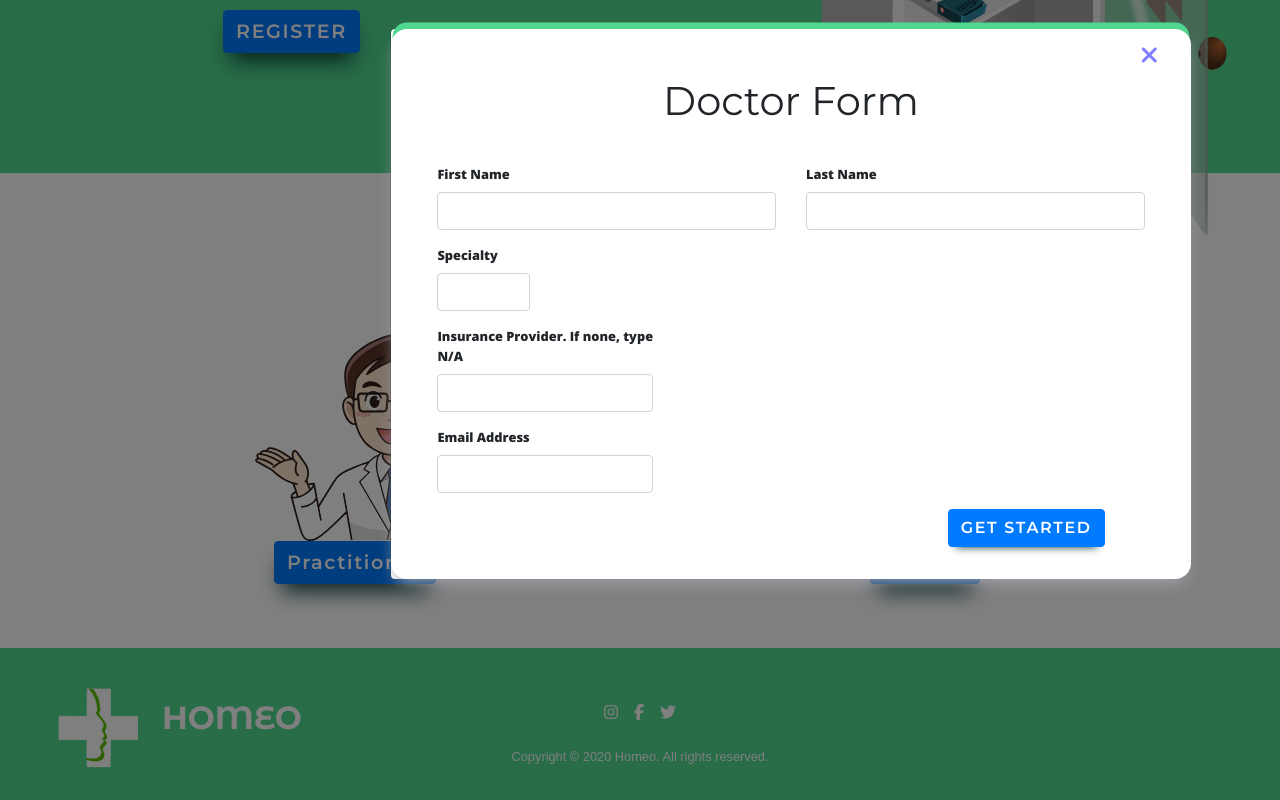
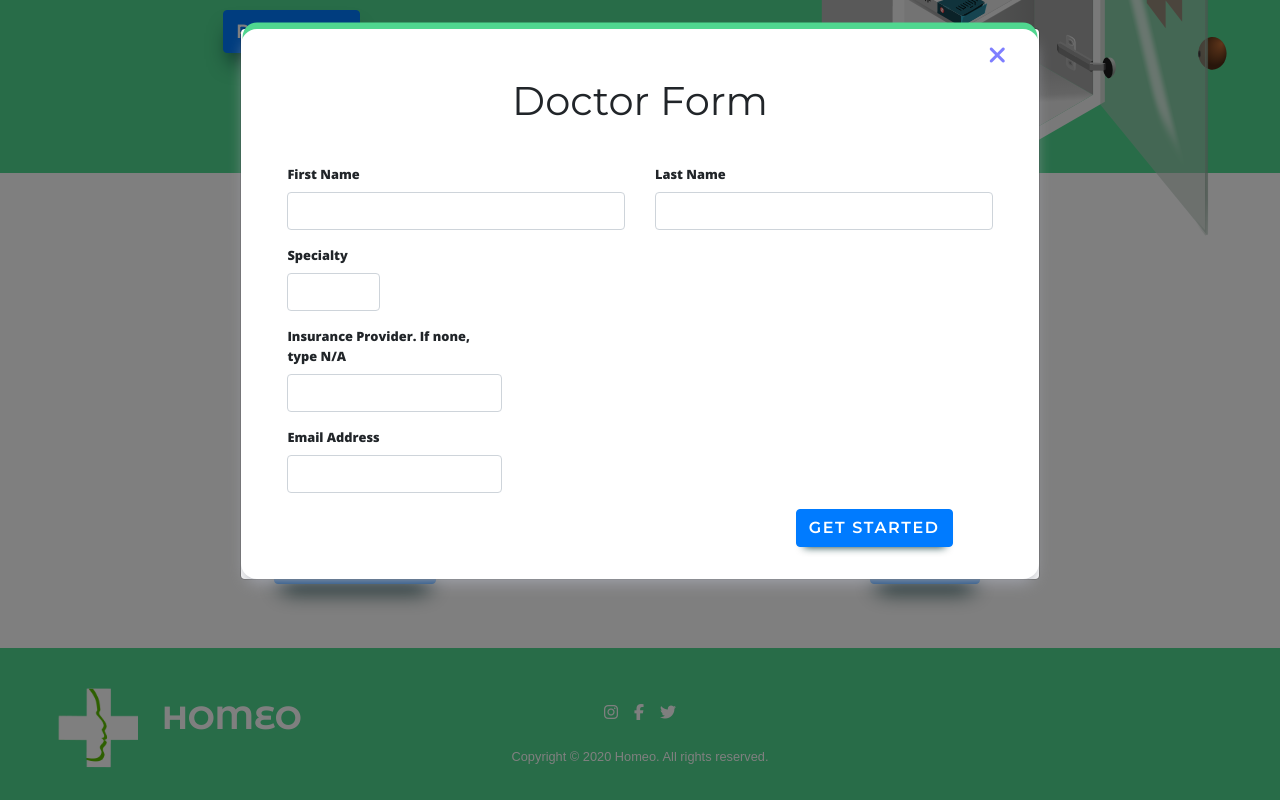
Before and after one commit to kadeeeem/homeo, a React (Create React App) app: page / in a window 1280 px wide. Both pictures are taken after a click on the button "Practitioner". Shown: the part 681-1481 px from the top of the page. Built offline with nearby package versions, Linux system fonts and the light colour scheme.

Commit message:
Centered Modal

```diff
--- a/src/App.css
+++ b/src/App.css
@@ -270,7 +270,7 @@ div .fa-times {
 
 #patient-form {
   background-color: white;
-  width: 50rem;
+  width: 100%;
   /* margin: 10rem; */
   text-decoration: none;
   font-family: 'Open Sans', sans-serif;
@@ -287,7 +287,7 @@ div .fa-times {
 
 #doctor-form {
   background-color: white;
-  width: 50rem;
+  width: 100%;
   /* margin: 10rem; */
   text-decoration: none;
   font-family: 'Open Sans', sans-serif;
--- a/src/Components/partials/forms/FormModal.js
+++ b/src/Components/partials/forms/FormModal.js
@@ -22,7 +22,7 @@ const ModalDisplay = (props) => {
     return (
         <div>
             <Button color="primary" onClick={toggle}>{buttonLabel}</Button>
-            <Modal isOpen={modal} toggle={toggle}>
+            <Modal isOpen={modal} toggle={toggle} size={"lg"}>
                 {/* <ModalHeader toggle={toggle}>{title}</ModalHeader>     */}
                     {childrenWithClose}
             </Modal>
```
